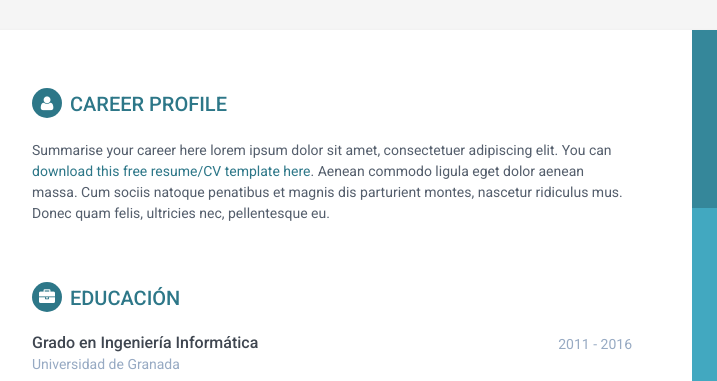
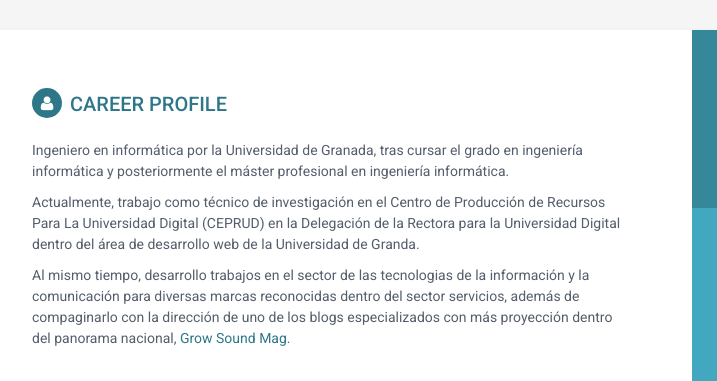
Before and after one commit to joseangeldiazg/joseangeldiazg.github.io, a plain HTML site: page index.html in a window 1280 px wide. Shown: the top 381 px of the page, 188-905 px from the left. Drawn offline with Linux system fonts and the light colour scheme.

Commit message:
Añadida biografía. avanza #1

```diff
--- a/index.html
+++ b/index.html
@@ -72,9 +72,11 @@
             <section class="section summary-section">
                 <h2 class="section-title"><i class="fa fa-user"></i>Career Profile</h2>
                 <div class="summary">
-                    <p>Summarise your career here lorem ipsum dolor sit amet, consectetuer adipiscing elit.
-                      You can <a href="http://themes.3rdwavemedia.com/website-templates/orbit-free-resume-cv-template-for-developers/" target="_blank">download this free resume/CV template here</a>.
-                       Aenean commodo ligula eget dolor aenean massa. Cum sociis natoque penatibus et magnis dis parturient montes, nascetur ridiculus mus. Donec quam felis, ultricies nec, pellentesque eu.</p>
+                    <p>Ingeniero en informática por la Universidad de Granada, tras cursar el grado en ingeniería informática y posteriormente el máster profesional en ingeniería informática. </p>
+
+                    <p>Actualmente, trabajo como técnico de investigación en el Centro de Producción de Recursos Para La Universidad Digital (CEPRUD) en la Delegación de la Rectora para la Universidad Digital dentro del área de desarrollo web de la Universidad de Granda. </p>
+
+                    <p>Al mismo tiempo, desarrollo trabajos en el sector de las tecnologias de la información y la comunicación para diversas marcas reconocidas dentro del sector servicios, además de compaginarlo con la dirección de uno de los blogs especializados con más proyección dentro del panorama nacional, <a href="http://growsoundmag.com" target="_blank">Grow Sound Mag.</a></p>
                 </div><!--//summary-->
             </section><!--//section-->
 
@@ -211,7 +213,7 @@
     <footer class="footer">
         <div class="text-center">
                 <!--/* This template is released under the Creative Commons Attribution 3.0 License. Please keep the attribution link below when using for your own project. Thank you for your support. :) If you'd like to use the template without the attribution, you can check out other license options via our website: themes.3rdwavemedia.com */-->
-                <small class="copyright">Designed with <i class="fa fa-heart"></i> by <a href="http://themes.3rdwavemedia.com" target="_blank">Xiaoying Riley</a> for developers</small>
+                <small class="copyright">@joseangeldiazg</small>
         </div><!--//container-->
     </footer><!--//footer-->
 
```
